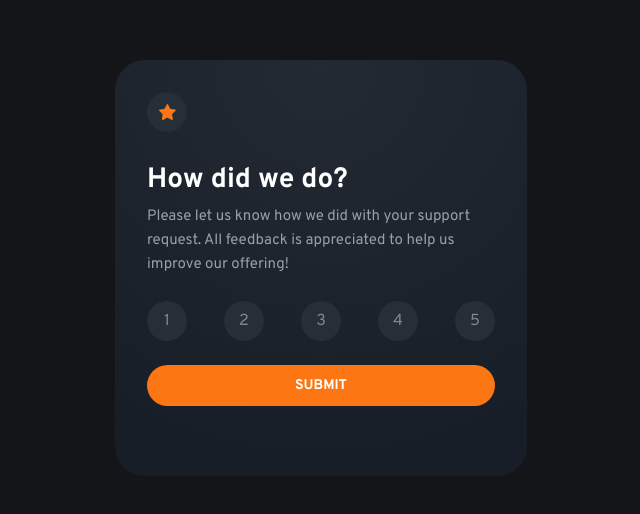
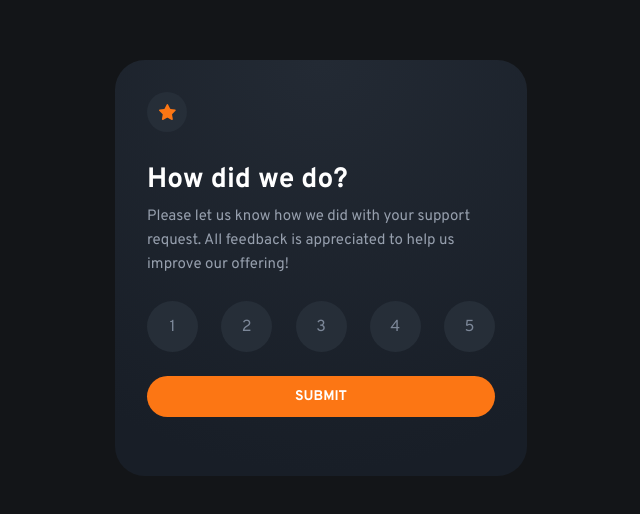
Before and after one commit to oldbunchofkeys/fm_ratings-session-component, a Vue app: page / in a window 1280 px wide. Shown: the part 132-646 px from the top of the page, without its empty margins (319-959 px from the left). Built offline with nearby package versions, Linux system fonts and the light colour scheme.

Commit message:
fix: adjust rating button height - desktop

```diff
--- a/src/components/rating-card.vue
+++ b/src/components/rating-card.vue
@@ -184,6 +184,10 @@ export default {
     .before-click__ratings-container {
       font-size: 16px;
     }
+    .before-click__ratings-container label {
+      height: 51px;
+      width: 51px;
+    }
     .after-click__rating-report {
       margin: 32px 0;
     }
```
